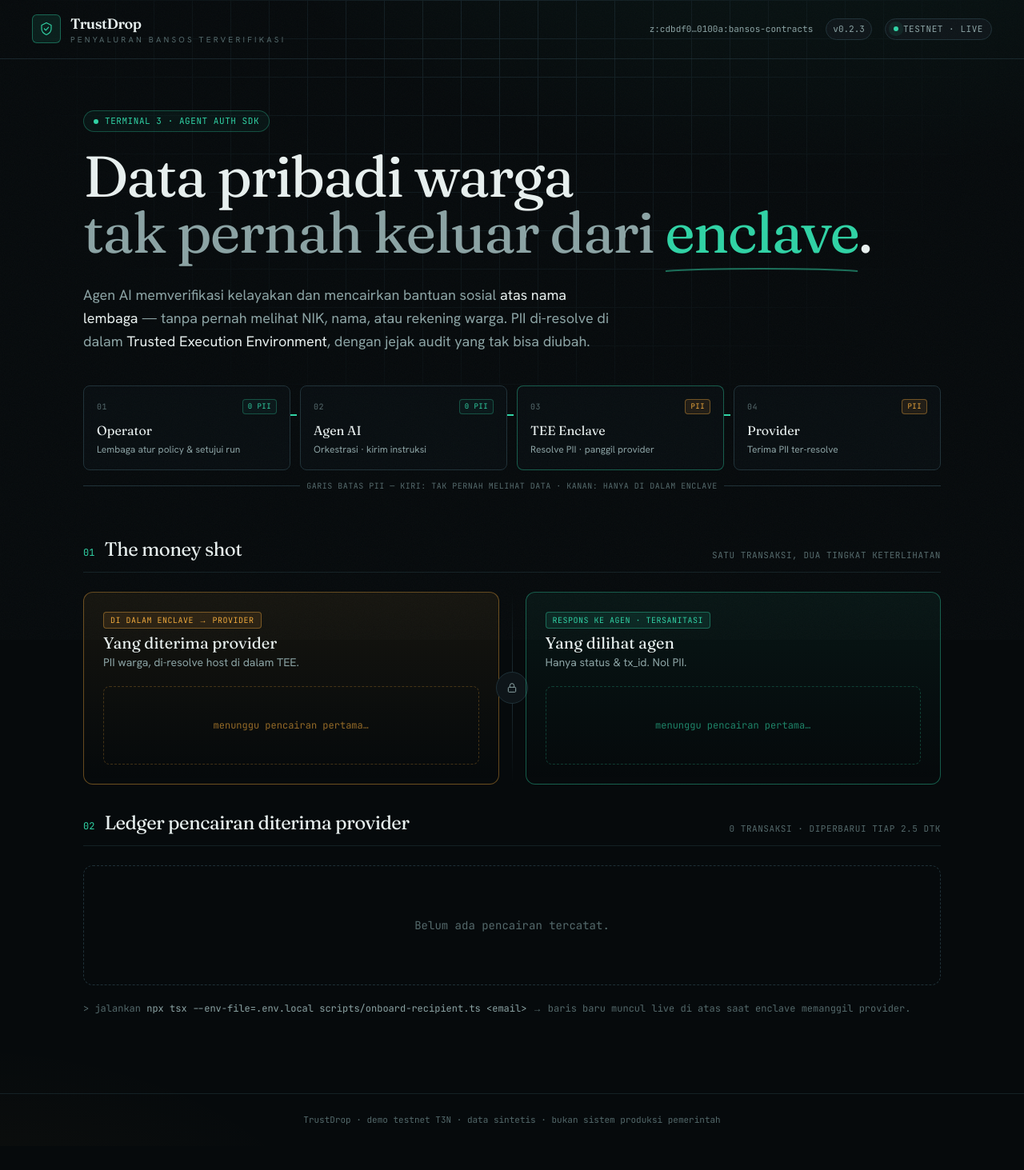
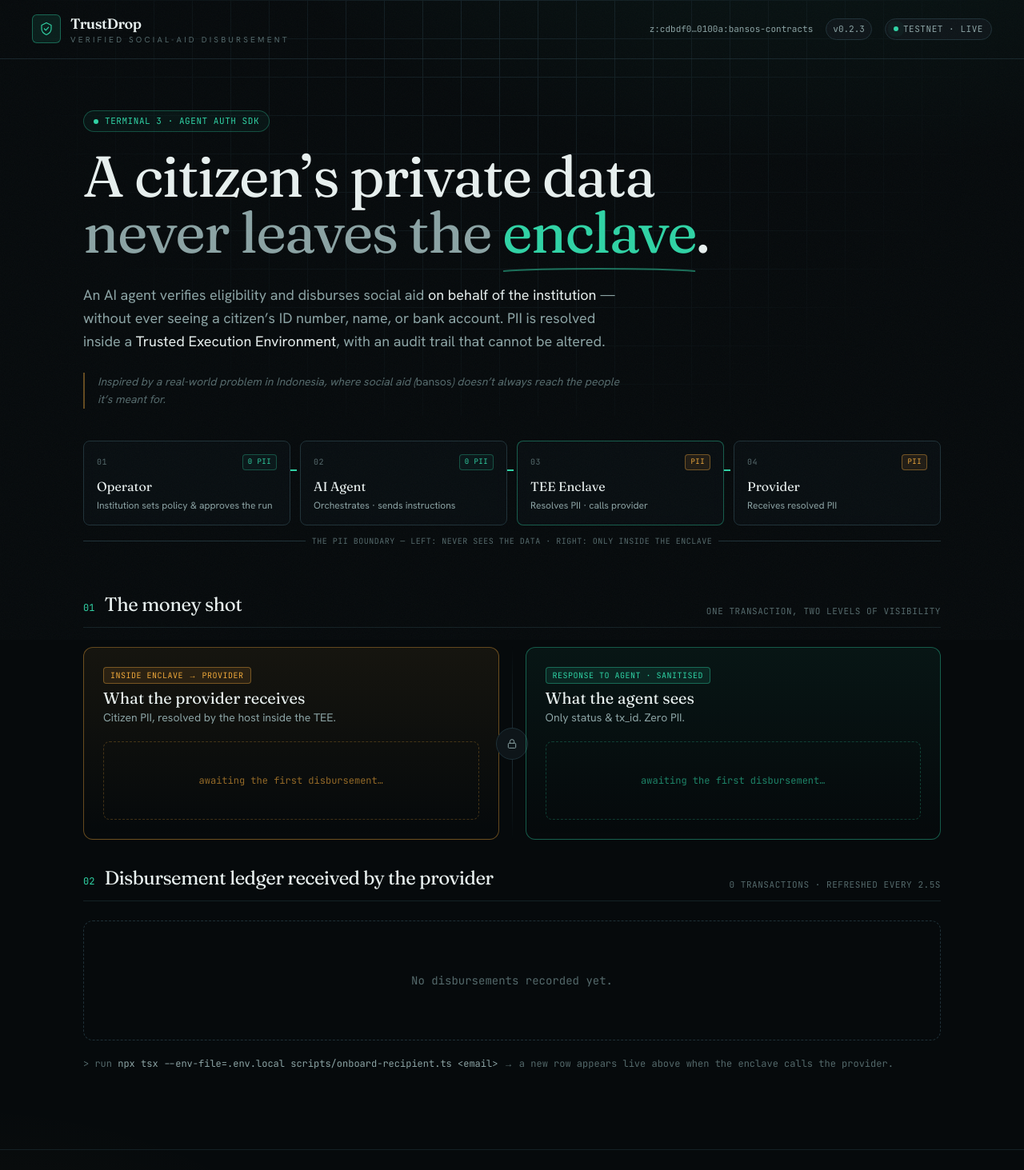
Before and after one commit to McYeremia/TrustDrop, a Next.js app: page / in a window 1280 px wide. Shown: the top 1463 px of the page at 80% size. Before the commit the page ends 1433 px from the top, so only its background shows below. Built offline with nearby package versions, Linux system fonts and the light colour scheme.

Commit message:
update readme & landing page

```diff
--- a/app/layout.tsx
+++ b/app/layout.tsx
@@ -22,9 +22,9 @@ const jetbrains = JetBrains_Mono({
 });
 
 export const metadata: Metadata = {
-  title: "TrustDrop — Penyaluran Bansos Terverifikasi",
+  title: "TrustDrop — Verified Social-Aid Disbursement",
   description:
-    "Agen penyalur bansos yang memverifikasi kelayakan & mencairkan dana atas nama lembaga tanpa pernah memegang PII warga — dengan jejak audit yang tak bisa diubah.",
+    "An AI agent that verifies eligibility and disburses social aid on behalf of institutions — without ever holding citizens' PII — with an immutable audit trail. Inspired by a real-world problem in Indonesia, where social aid (bansos) doesn't always reach its intended recipients.",
 };
 
 export default function RootLayout({
@@ -32,7 +32,7 @@ export default function RootLayout({
 }: Readonly<{ children: React.ReactNode }>) {
   return (
     <html
-      lang="id"
+      lang="en"
       className={`${fraunces.variable} ${hanken.variable} ${jetbrains.variable} h-full antialiased`}
     >
       <body className="min-h-full">{children}</body>
--- a/app/page.tsx
+++ b/app/page.tsx
@@ -80,7 +80,7 @@ export default function Home() {
               TrustDrop
             </div>
             <div className="text-[10px] uppercase tracking-engrave text-ink-faint">
-              Penyaluran Bansos Terverifikasi
+              Verified Social-Aid Disbursement
             </div>
           </div>
         </div>
@@ -93,7 +93,7 @@ export default function Home() {
             <span
               className={`size-1.5 rounded-full ${live ? "bg-seal seal-pulse" : "bg-ink-faint"}`}
             />
-            {live ? "testnet · live" : "menghubungkan"}
+            {live ? "testnet · live" : "connecting"}
           </span>
         </div>
       </header>
@@ -108,9 +108,9 @@ export default function Home() {
           className="rise font-display text-5xl leading-[0.98] tracking-tight text-ink sm:text-7xl"
           style={{ animationDelay: "60ms" }}
         >
-          Data pribadi warga
+          A citizen&rsquo;s private data
           <br />
-          <span className="text-ink-dim">tak pernah keluar dari</span>{" "}
+          <span className="text-ink-dim">never leaves the</span>{" "}
           <span className="relative whitespace-nowrap text-seal">
             enclave
             <svg
@@ -129,11 +129,20 @@ export default function Home() {
           className="rise mt-7 max-w-2xl text-lg leading-relaxed text-ink-dim"
           style={{ animationDelay: "140ms" }}
         >
-          Agen AI memverifikasi kelayakan dan mencairkan bantuan sosial{" "}
-          <span className="text-ink">atas nama lembaga</span> — tanpa pernah
-          melihat NIK, nama, atau rekening warga. PII di-resolve di dalam{" "}
-          <span className="text-ink">Trusted Execution Environment</span>,
-          dengan jejak audit yang tak bisa diubah.
+          An AI agent verifies eligibility and disburses social aid{" "}
+          <span className="text-ink">on behalf of the institution</span> —
+          without ever seeing a citizen&rsquo;s ID number, name, or bank
+          account. PII is resolved inside a{" "}
+          <span className="text-ink">Trusted Execution Environment</span>, with
+          an audit trail that cannot be altered.
+        </p>
+        <p
+          className="rise mt-6 max-w-2xl border-l-2 border-pii/40 pl-4 text-sm italic leading-relaxed text-ink-faint"
+          style={{ animationDelay: "200ms" }}
+        >
+          Inspired by a real-world problem in Indonesia, where social aid
+          (<span className="not-italic">bansos</span>) doesn&rsquo;t always
+          reach the people it&rsquo;s meant for.
         </p>
       </section>
 
@@ -142,7 +151,7 @@ export default function Home() {
 
       {/* ── Money shot ── */}
       <section className="relative z-10 mx-auto max-w-6xl px-6 pb-8 sm:px-10">
-        <SectionLabel n="01" title="The money shot" sub="Satu transaksi, dua tingkat keterlihatan" />
+        <SectionLabel n="01" title="The money shot" sub="One transaction, two levels of visibility" />
         <div className="grid gap-4 lg:grid-cols-[1fr_auto_1fr]">
           <ProviderView d={latest} />
           <Divider />
@@ -154,21 +163,21 @@ export default function Home() {
       <section className="relative z-10 mx-auto max-w-6xl px-6 pb-24 sm:px-10">
         <SectionLabel
           n="02"
-          title="Ledger pencairan diterima provider"
-          sub={`${rows.length} transaksi · diperbarui tiap 2.5 dtk`}
+          title="Disbursement ledger received by the provider"
+          sub={`${rows.length} transactions · refreshed every 2.5s`}
         />
         <Ledger rows={rows} fresh={fresh} />
         <p className="mt-5 font-mono text-xs leading-relaxed text-ink-faint">
-          &gt; jalankan{" "}
+          &gt; run{" "}
           <span className="text-ink-dim">
             npx tsx --env-file=.env.local scripts/onboard-recipient.ts &lt;email&gt;
           </span>{" "}
-          → baris baru muncul live di atas saat enclave memanggil provider.
+          → a new row appears live above when the enclave calls the provider.
         </p>
       </section>
 
       <footer className="relative z-10 border-t border-line/60 px-6 py-6 text-center font-mono text-[11px] text-ink-faint sm:px-10">
-        TrustDrop · demo testnet T3N · data sintetis · bukan sistem produksi pemerintah
+        TrustDrop · T3N testnet demo · synthetic data · not a government production system
       </footer>
     </div>
   );
@@ -203,10 +212,10 @@ function SectionLabel({ n, title, sub }: { n: string; title: string; sub: string
 
 function Pipeline() {
   const nodes = [
-    { k: "Operator", d: "Lembaga atur policy & setujui run", pii: false },
-    { k: "Agen AI", d: "Orkestrasi · kirim instruksi", pii: false },
-    { k: "TEE Enclave", d: "Resolve PII · panggil provider", pii: true, seal: true },
-    { k: "Provider", d: "Terima PII ter-resolve", pii: true },
+    { k: "Operator", d: "Institution sets policy & approves the run", pii: false },
+    { k: "AI Agent", d: "Orchestrates · sends instructions", pii: false },
+    { k: "TEE Enclave", d: "Resolves PII · calls provider", pii: true, seal: true },
+    { k: "Provider", d: "Receives resolved PII", pii: true },
   ];
   return (
     <section className="relative z-10 mx-auto max-w-6xl px-6 pb-14 sm:px-10">
@@ -242,7 +251,7 @@ function Pipeline() {
       </div>
       <div className="mt-3 flex items-center gap-2 font-mono text-[10px] uppercase tracking-wider text-ink-faint">
         <span className="h-px flex-1 bg-line" />
-        garis batas PII — kiri: tak pernah melihat data · kanan: hanya di dalam enclave
+        the PII boundary — left: never sees the data · right: only inside the enclave
         <span className="h-px flex-1 bg-line" />
       </div>
     </section>
@@ -255,11 +264,11 @@ function ProviderView({ d }: { d?: Disbursement }) {
       <Corner color="var(--pii)" />
       <div className="mb-1 flex items-center gap-2">
         <span className="rounded border border-pii/40 bg-pii/10 px-2 py-0.5 font-mono text-[10px] uppercase tracking-wider text-pii">
-          Di dalam enclave → provider
+          Inside enclave → provider
         </span>
       </div>
-      <h3 className="font-display text-xl text-ink">Yang diterima provider</h3>
-      <p className="mb-5 text-sm text-ink-dim">PII warga, di-resolve host di dalam TEE.</p>
+      <h3 className="font-display text-xl text-ink">What the provider receives</h3>
+      <p className="mb-5 text-sm text-ink-dim">Citizen PII, resolved by the host inside the TEE.</p>
 
       {d ? (
         <dl className="space-y-3 font-mono text-sm">
@@ -281,11 +290,11 @@ function AgentView({ d }: { d?: Disbursement }) {
       <Corner color="var(--seal)" />
       <div className="mb-1 flex items-center gap-2">
         <span className="rounded border border-seal/40 bg-seal/10 px-2 py-0.5 font-mono text-[10px] uppercase tracking-wider text-seal">
-          Respons ke agen · tersanitasi
+          Response to agent · sanitised
         </span>
       </div>
-      <h3 className="font-display text-xl text-ink">Yang dilihat agen</h3>
-      <p className="mb-5 text-sm text-ink-dim">Hanya status & tx_id. Nol PII.</p>
+      <h3 className="font-display text-xl text-ink">What the agent sees</h3>
+      <p className="mb-5 text-sm text-ink-dim">Only status & tx_id. Zero PII.</p>
 
       {d ? (
         <dl className="space-y-3 font-mono text-sm">
@@ -295,7 +304,7 @@ function AgentView({ d }: { d?: Disbursement }) {
           <div className="flex items-center justify-between border-t border-line/60 pt-3">
             <span className="text-ink-faint">recipient_name</span>
             <span className="rounded bg-vault-800 px-2 py-0.5 text-ink-faint line-through decoration-alert/70">
-              tidak pernah terlihat
+              never seen
             </span>
           </div>
         </dl>
@@ -369,7 +378,7 @@ function Empty({ tone }: { tone: "pii" | "seal" }) {
         tone === "pii" ? "border-pii/25 text-pii/60" : "border-seal/25 text-seal/60"
       }`}
     >
-      menunggu pencairan pertama…
+      awaiting the first disbursement…
     </div>
   );
 }
@@ -378,7 +387,7 @@ function Ledger({ rows, fresh }: { rows: Disbursement[]; fresh: Set<string> }) {
   if (!rows.length) {
     return (
       <div className="rounded-xl border border-dashed border-line py-16 text-center">
-        <p className="font-mono text-sm text-ink-faint">Belum ada pencairan tercatat.</p>
+        <p className="font-mono text-sm text-ink-faint">No disbursements recorded yet.</p>
       </div>
     );
   }
@@ -404,7 +413,7 @@ function Ledger({ rows, fresh }: { rows: Disbursement[]; fresh: Set<string> }) {
           <span className="truncate text-ink-dim">{r.tx_id}</span>
           <span className="text-ink">{rupiah(r.amount)}</span>
           <span className="truncate text-right text-ink-faint">
-            {new Date(r.received_at).toLocaleTimeString("id-ID")}
+            {new Date(r.received_at).toLocaleTimeString("en-US")}
           </span>
         </div>
       ))}
```
Also changed, not shown: 2 other files (tests, documents, lock files or other folders).
